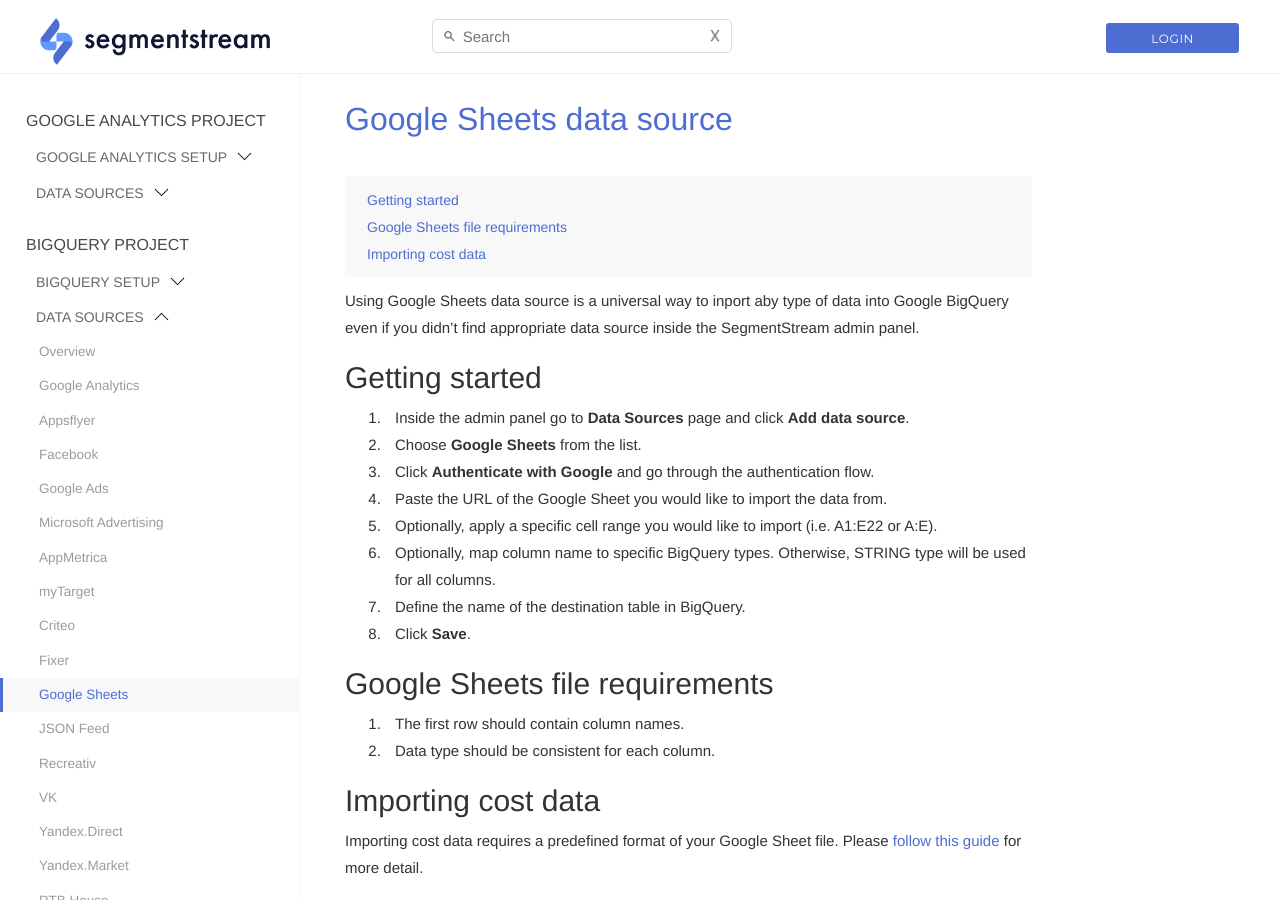
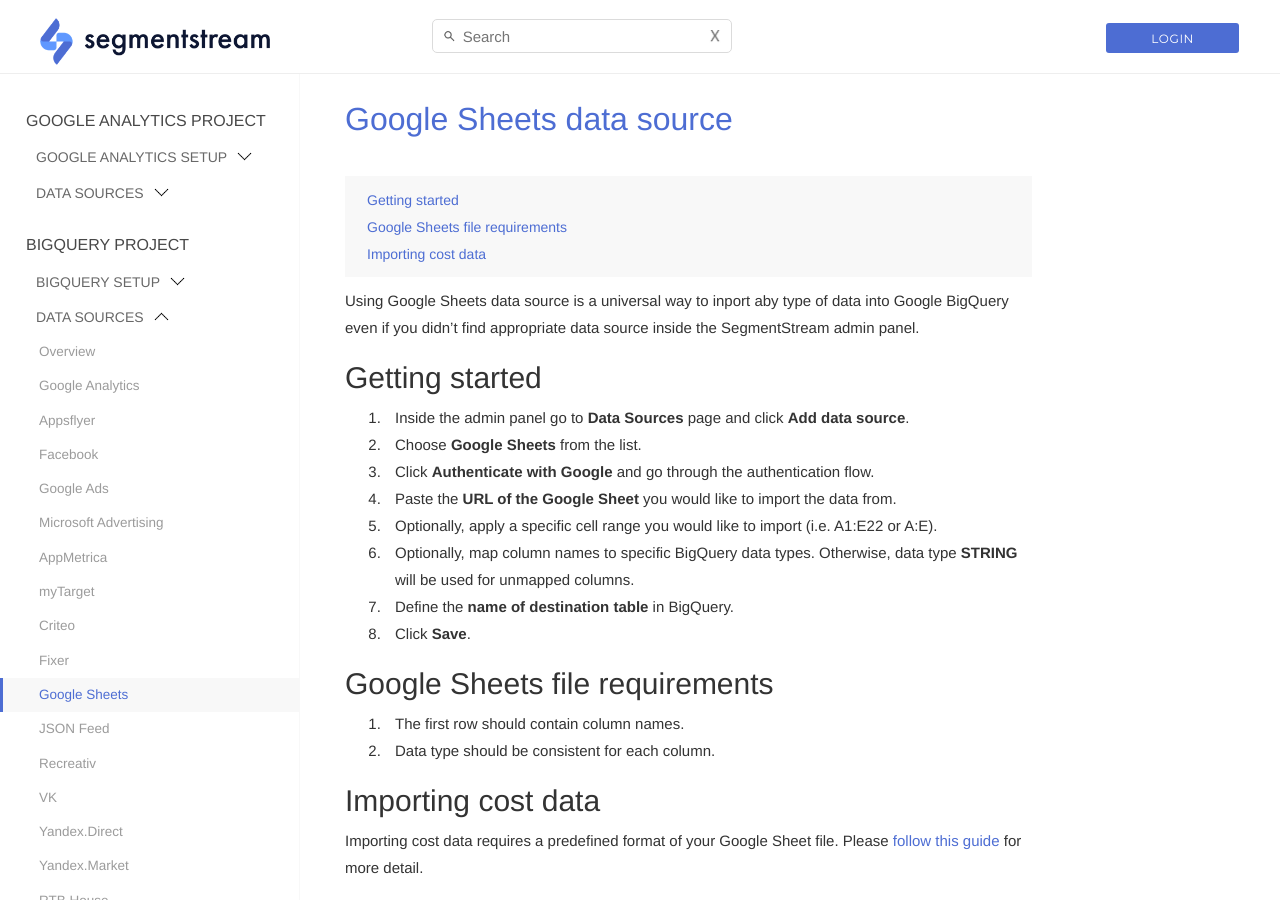
Before and after one commit to segmentstream-com/segmentstream-com.github.io, a Jekyll site: the page built from _docs/datasources/google-sheets.md, in a window 1280 px wide and 900 px high. Built offline with Jekyll 4.4.1, drawn with Linux system fonts in a browser that asks for light colours; nearby versions of some CDN libraries.

Commit message:
typo fixes

```diff
--- a/_docs/datasources/google-sheets.md
+++ b/_docs/datasources/google-sheets.md
@@ -14,10 +14,10 @@
 1. Inside the admin panel go to **Data Sources** page and click **Add data source**.
 2. Choose **Google Sheets** from the list.
 3. Click **Authenticate with Google** and go through the authentication flow.
-4. Paste the URL of the Google Sheet you would like to import the data from.
+4. Paste the **URL of the Google Sheet** you would like to import the data from.
 5. Optionally, apply a specific cell range you would like to import (i.e. A1:E22 or A:E).
-6. Optionally, map column name to specific BigQuery types. Otherwise, STRING type will be used for all columns.
-7. Define the name of the destination table in BigQuery.
+6. Optionally, map column names to specific BigQuery data types. Otherwise, data type **STRING** will be used for unmapped columns.
+7. Define the **name of destination table** in BigQuery.
 8. Click **Save**.
 
 ## Google Sheets file requirements
```
